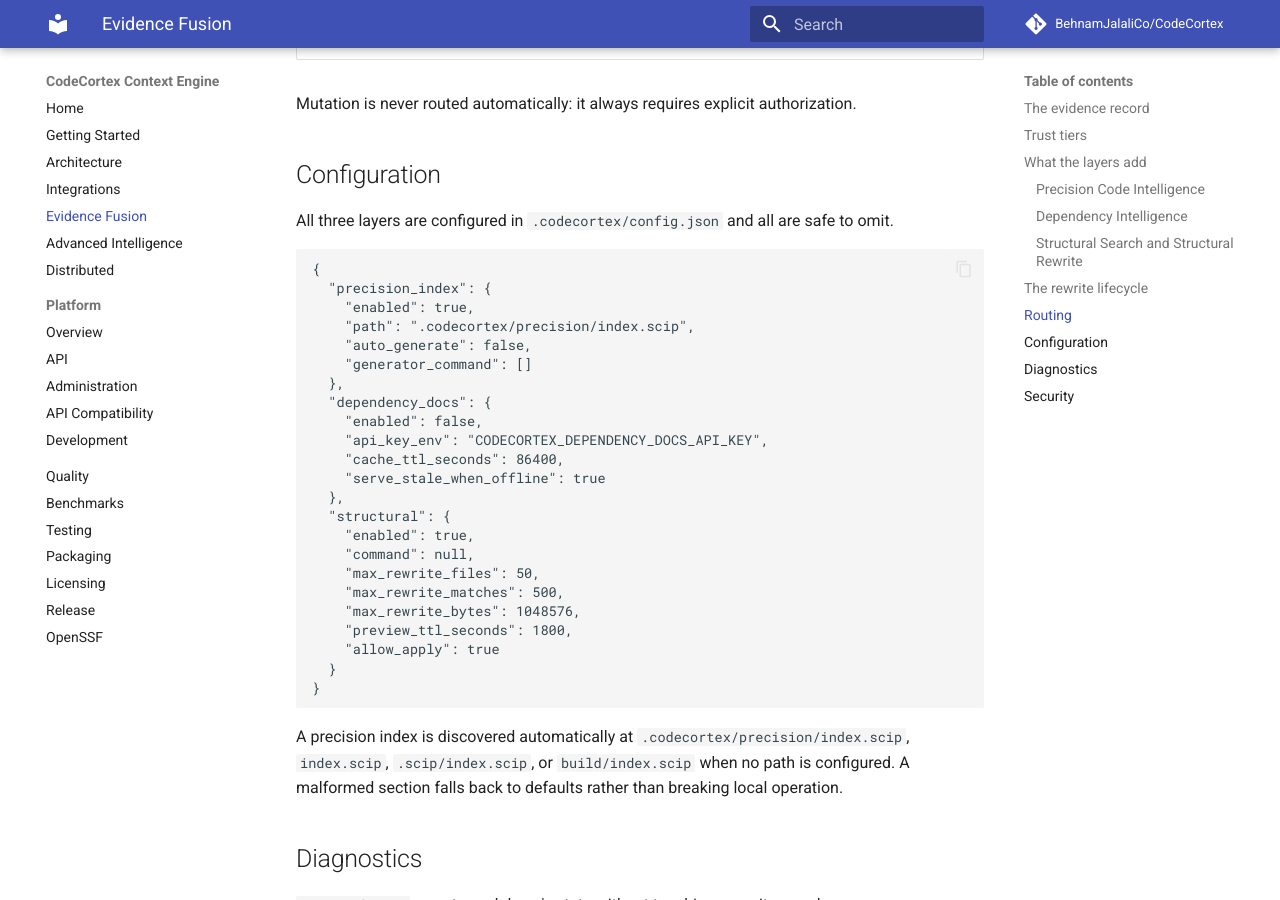
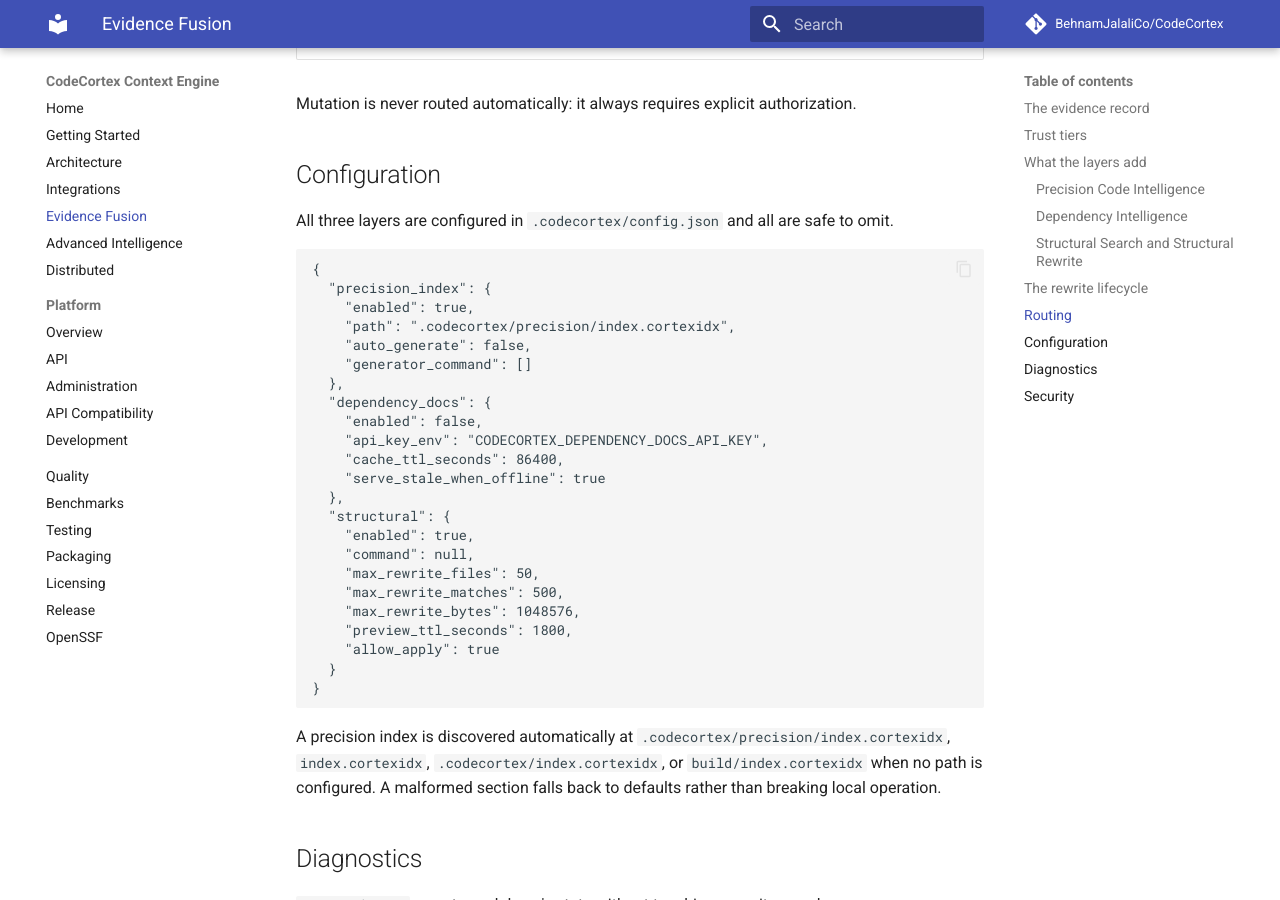
Before and after one commit to BehnamJalaliCo/CodeCortex, an MkDocs documentation site: the page built from docs/EVIDENCE_FUSION.md, in a window 1280 px wide and 900 px high, scrolled down 5239 px. Built offline with MkDocs 1.6.1 and Material for MkDocs 9.7.7, drawn with Linux system fonts in a browser that asks for light colours; comment, search, counter and statistics services are not loaded.

Commit message:
cleanup: remove named external integration from docs/EVIDENCE_FUSION.md

````diff
--- a/docs/EVIDENCE_FUSION.md
+++ b/docs/EVIDENCE_FUSION.md
@@ -218,7 +218,7 @@ to omit.
 {
   "precision_index": {
     "enabled": true,
-    "path": ".codecortex/precision/index.scip",
+    "path": ".codecortex/precision/index.cortexidx",
     "auto_generate": false,
     "generator_command": []
   },
@@ -241,8 +241,8 @@ to omit.
 ```
 
 A precision index is discovered automatically at
-`.codecortex/precision/index.scip`, `index.scip`, `.scip/index.scip`, or
-`build/index.scip` when no path is configured. A malformed section falls back
+`.codecortex/precision/index.cortexidx`, `index.cortexidx`, `.codecortex/index.cortexidx`, or
+`build/index.cortexidx` when no path is configured. A malformed section falls back
 to defaults rather than breaking local operation.
 
 ## Diagnostics
````
